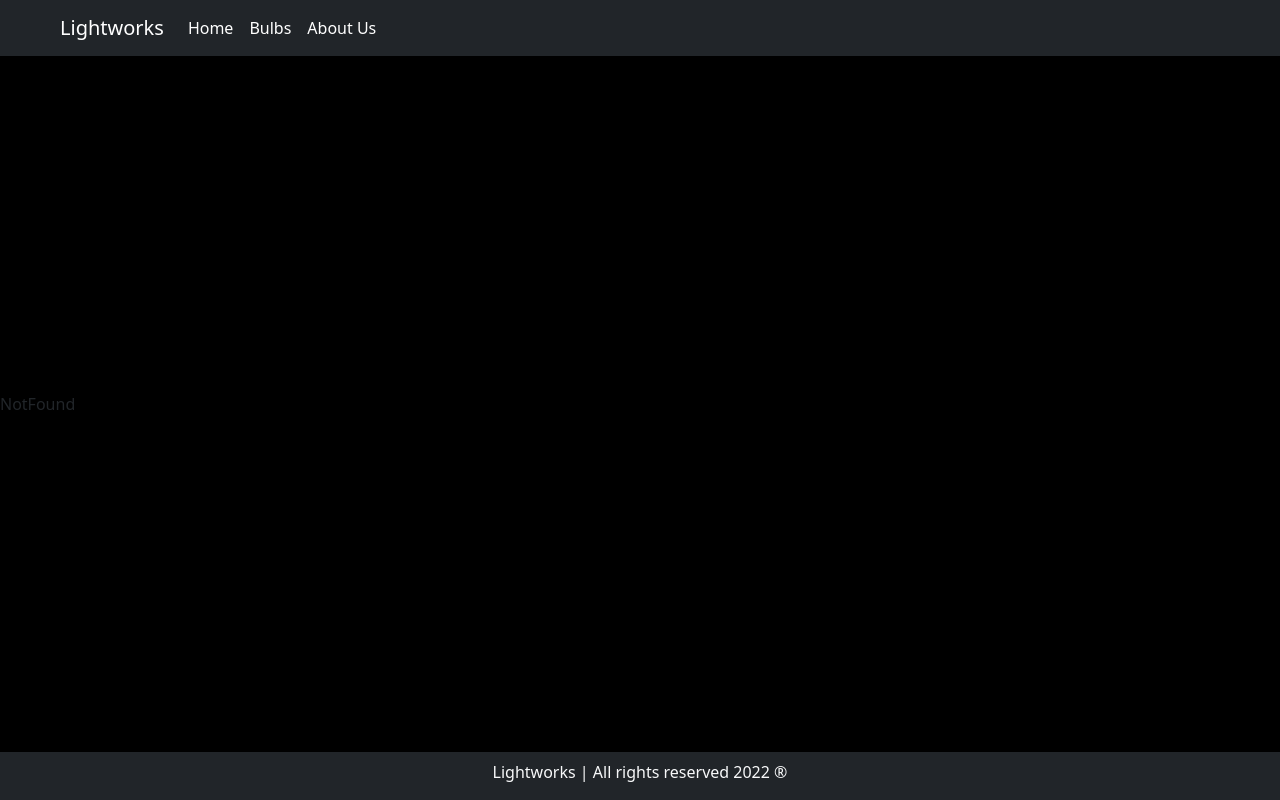
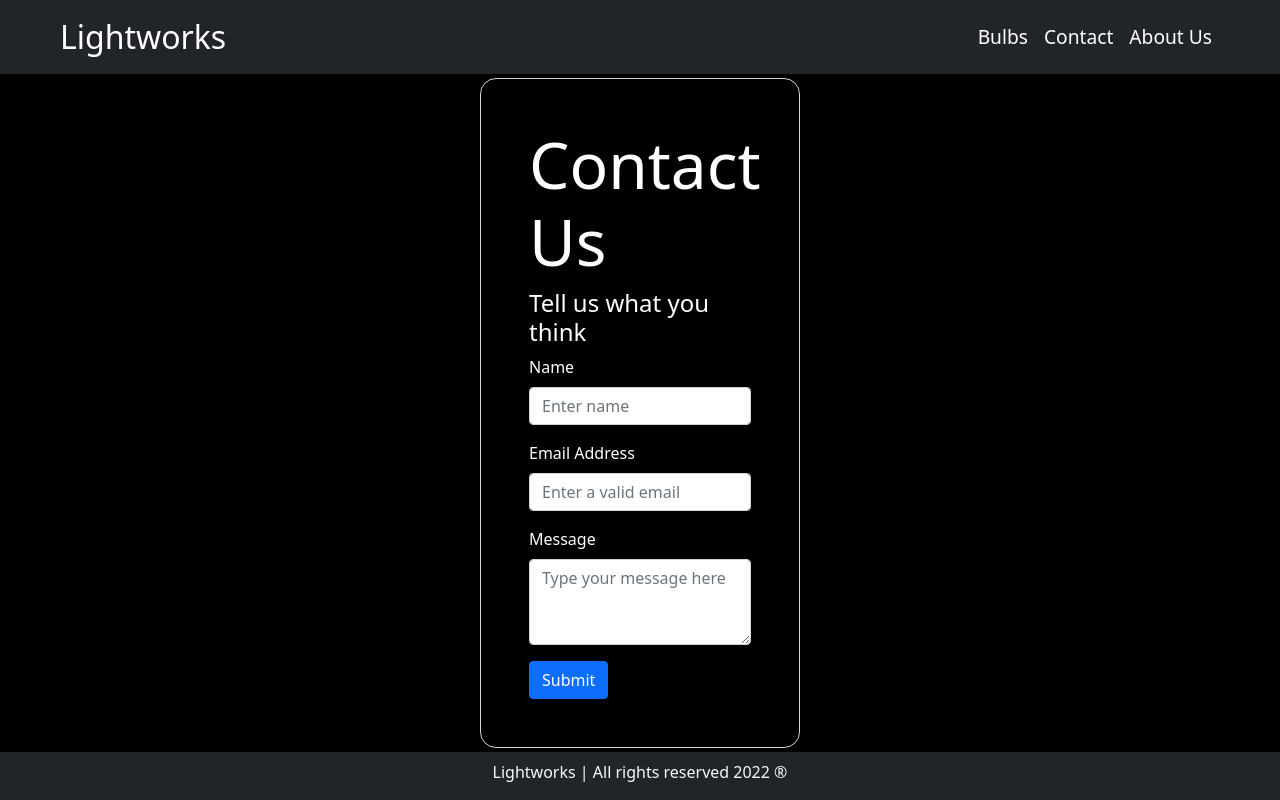
Before and after one commit to CipherKill/Lightworks-React, a React (Create React App) app: page /contact in a window 1280 px wide. Built offline with nearby package versions, Linux system fonts and the light colour scheme.

Commit message:
Completed contact forms

```diff
--- a/src/App.js
+++ b/src/App.js
@@ -4,6 +4,7 @@ import Footer from './components/footer/Footer'
 import Home from './components/pages/homepage/Home'
 import Bulbs from './components/pages/bulbspage/Bulbs'
 import About from './components/pages/aboutpage/About'
+import Contact from './components/pages/contactpage/Contact'
 import NotFound from './components/pages/errorpages/NotFound'
 import {MasterProvider} from './context/MasterContext'
 
@@ -16,7 +17,7 @@ function App() {
         <main>
           <Routes>
             <Route path='/' element={<Home/>}/>
-            <Route path='/home' element={<Home/>}/>
+            <Route path='/contact' element={<Contact/>}/>
             <Route path='/bulbs' element={<Bulbs/>}/>
             <Route path='/aboutus' element={<About/>}/>
             <Route path='/*' element={<NotFound/>}/>
--- a/src/components/header/Header.jsx
+++ b/src/components/header/Header.jsx
@@ -6,10 +6,10 @@ function Header() {
   return (
       <Navbar bg='dark' variant='dark'>
         <Container fluid className='mx-5'>
-          <Navbar.Brand href='/home' className='brand'>Lightworks</Navbar.Brand>
-          <Nav className='me-auto'>
-            <Nav.Link><Link to='/' className='linkformat'>Home</Link></Nav.Link>
+          <Navbar.Brand href='/' className='brand-format'>Lightworks</Navbar.Brand>
+          <Nav className='ms-auto'>
             <Nav.Link><Link to='/bulbs' className='linkformat'>Bulbs</Link></Nav.Link>
+            <Nav.Link><Link to='/contact' className='linkformat'>Contact</Link></Nav.Link>
             <Nav.Link><Link to='/aboutus' className='linkformat'>About Us</Link></Nav.Link>
           </Nav>
         </Container>
--- a/src/components/header/Headerstyle.css
+++ b/src/components/header/Headerstyle.css
@@ -1,12 +1,13 @@
 .linkformat{
     text-decoration:none;
     color:white;
+    font-size:1.2rem;
 }
 
 .linkformat:hover{
     color:grey;
 }
 
-.brand{
-    font-size:1.5rem;
+.brand-format{
+    font-size:2rem !important;
 }
--- /dev/null
+++ b/src/components/pages/contactpage/Contact.css
@@ -0,0 +1,6 @@
+.contact-main{
+    margin:0 30rem;
+    border:1px solid lightgrey;
+    padding:3rem;
+    border-radius:1rem;
+}
--- /dev/null
+++ b/src/components/pages/contactpage/Contact.jsx
@@ -0,0 +1,64 @@
+import {Form, Button} from 'react-bootstrap'
+import {useState} from 'react'
+import {useNavigate} from 'react-router-dom'
+import './Contact.css'
+
+function Contact() {
+
+    const navigate=useNavigate();
+
+    const [name,setName]=useState('');
+    const [email,setEmail]=useState('');
+    const [message,setMessage]=useState('');
+
+    const nameRegex=/^$|^[A-Za-z ]+$/;
+    const emailRegex=/^$|^\w+([\.-]?\w+)*@\w+([\.-]?\w+)*(\.\w{2,3})+$/;
+    const msgRegex=/^$|^[a-zA-Z0-9., ]+$/;
+
+    const handleNameChange=(e)=>{
+        setName(e.target.value);
+    };
+
+    const handleEmailChange=(e)=>{
+        setEmail(e.target.value);
+    };
+
+    const handleMessage=(e)=>{
+        setMessage(e.target.value);
+    }
+
+    const handleSubmit=(e)=>{
+        e.preventDefault();
+        alert(`Hi ${name},\nWe will reply to you via ${email}.\n\nThank You`);
+        navigate('/');
+    };
+
+  return (
+    <div className='contact-main'>
+        <h1 className='text-white display-3'>Contact Us</h1>
+        <p className='text-white h4'>Tell us what you think</p>
+        <div className='inputarea'>
+            <Form onSubmit={handleSubmit}>
+                <Form.Group className='mb-3' controlId='nameinput'>
+                    <Form.Label className='text-white'>Name</Form.Label>
+                    <Form.Control type='text' placeholder='Enter name' onInput={e=>handleNameChange(e)} value={name}/>
+                    {!nameRegex.test(name) && <p className='text-danger'>*Enter valid name</p>}
+                </Form.Group>
+                <Form.Group className='mb-3' controlId='emailinput'>
+                    <Form.Label className='text-white'>Email Address</Form.Label>
+                    <Form.Control type='email' placeholder='Enter a valid email' onInput={e=>handleEmailChange(e)} value={email}/>
+                    {!emailRegex.test(email) && <p className='text-danger'>*Email address not valid</p>}
+                </Form.Group>
+                <Form.Group className='mb-3' controlId='message'>
+                    <Form.Label className='text-white'>Message</Form.Label>
+                    <Form.Control as='textarea' rows={3} placeholder='Type your message here' onInput={e=>handleMessage(e)} value={message}/>
+                    {!msgRegex.test(message) && <p className='text-danger'>*Malicious charecters found in message</p>}
+                </Form.Group>
+                <Button variant='primary' type='submit'>Submit</Button>
+            </Form>
+        </div>
+    </div>
+  )
+}
+
+export default Contact
```
